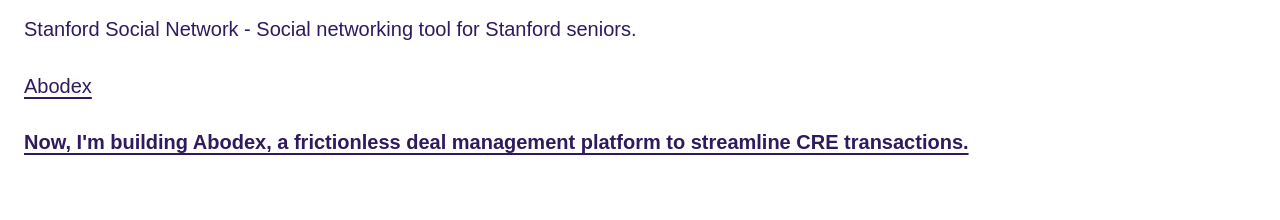
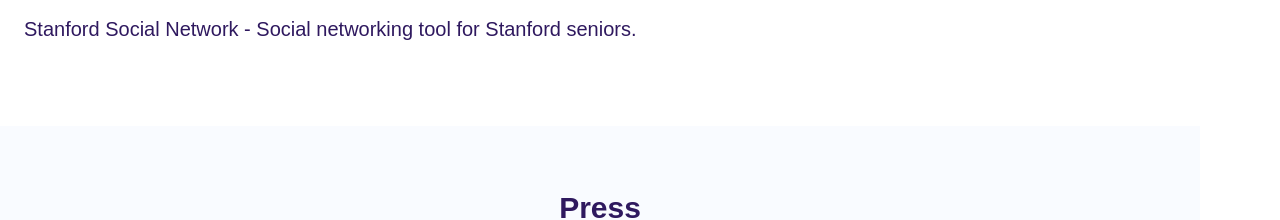
Before and after one commit to chloeahughes/personalweb, a Next.js app: page / in a window 1280 px wide. Shown: the part 718-938 px from the top of the page. Built offline with nearby package versions, Linux system fonts and the light colour scheme.

Commit message:
Initial commit from v0
#VERCEL_SKIP

```diff
--- a/app/page.tsx
+++ b/app/page.tsx
@@ -56,29 +56,7 @@ export default function Home() {
 
                 <p>Stanford Social Network - Social networking tool for Stanford seniors.</p>
 
-                <p>
-                  <a
-                    href="https://www.abodexos.com/"
-                    target="_blank"
-                    rel="noopener noreferrer"
-                    className="underline decoration-2 underline-offset-4 hover:opacity-80 transition-opacity"
-                    style={{ color: "#2F195F" }}
-                  >
-                    Abodex
-                  </a>
-                </p>
 
-                <p className="font-bold">
-                  <a
-                    href="https://www.abodexos.com/"
-                    target="_blank"
-                    rel="noopener noreferrer"
-                    className="underline decoration-2 underline-offset-4 hover:opacity-80 transition-opacity"
-                    style={{ color: "#2F195F" }}
-                  >
-                    Now, I'm building Abodex, a frictionless deal management platform to streamline CRE transactions.
-                  </a>
-                </p>
               </div>
             </div>
           </div>
```
